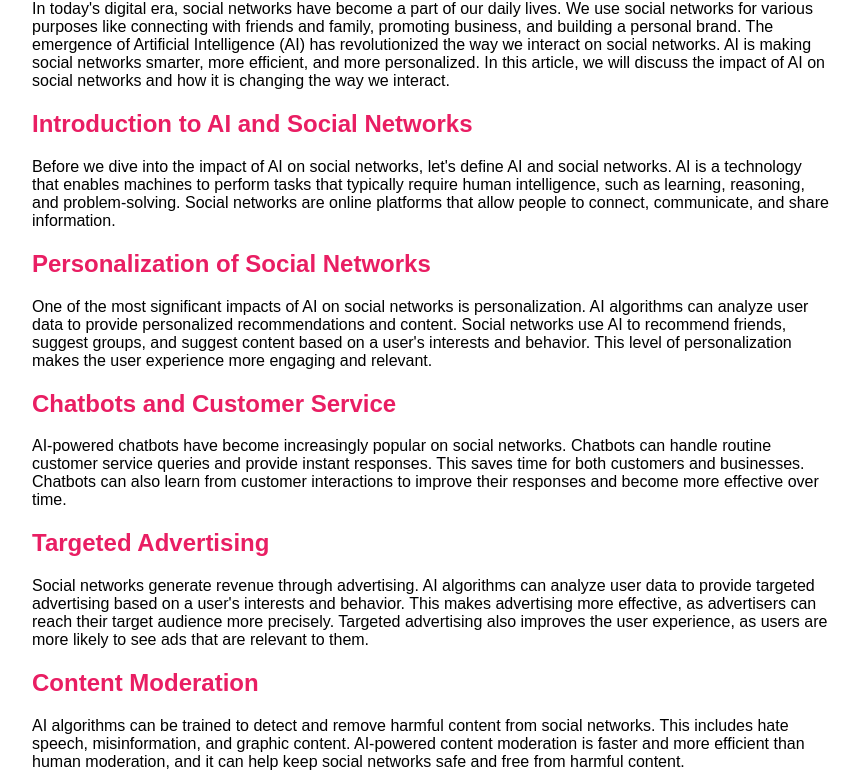
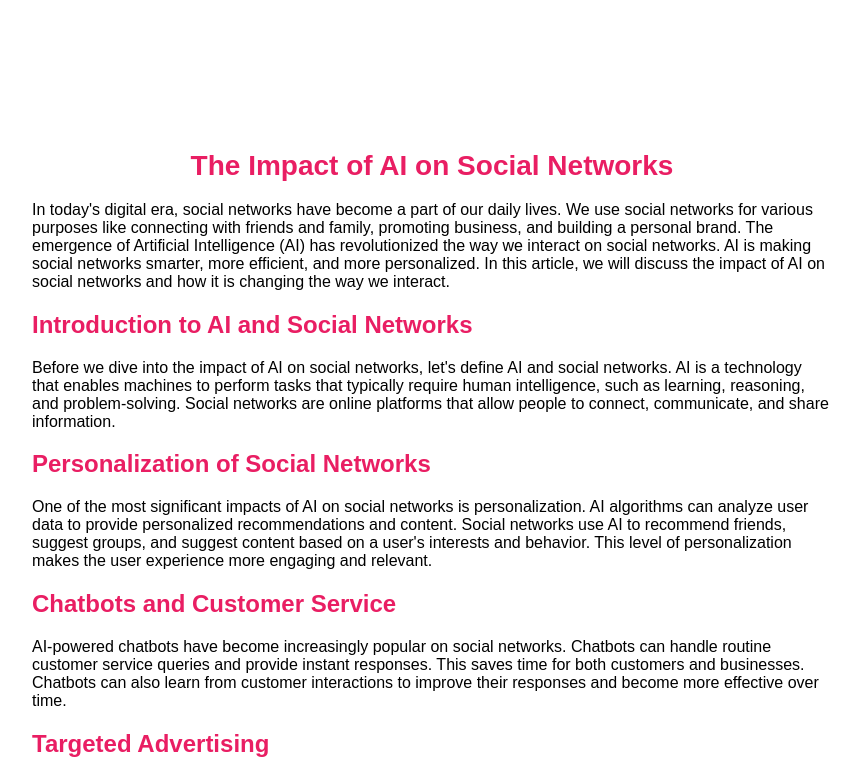
Before and after one commit to liongarad/chatgptonline, a plain HTML site: page index.html in a window 1280 px wide. Shown: the top 778 px of the page, without its empty margins (208-1067 px from the left). Drawn offline with Linux system fonts and the light colour scheme.

Commit message:
Update index.html

```diff
--- a/index.html
+++ b/index.html
@@ -8,7 +8,8 @@
 	</style>
 </head>
 <body>
- In today's digital era, social networks have become a part of our daily lives. We use social networks for various purposes like connecting with friends and family, promoting business, and building a personal brand. The emergence of Artificial Intelligence (AI) has revolutionized the way we interact on social networks. AI is making social networks smarter, more efficient, and more personalized. In this article, we will discuss the impact of AI on social networks and how it is changing the way we interact.
+	<h1>The Impact of AI on Social Networks</h1>
+		In today's digital era, social networks have become a part of our daily lives. We use social networks for various purposes like connecting with friends and family, promoting business, and building a personal brand. The emergence of Artificial Intelligence (AI) has revolutionized the way we interact on social networks. AI is making social networks smarter, more efficient, and more personalized. In this article, we will discuss the impact of AI on social networks and how it is changing the way we interact.
 <h2>
 <h2>Introduction to AI and Social Networks</h2>
 Before we dive into the impact of AI on social networks, let's define AI and social networks. AI is a technology that enables machines to perform tasks that typically require human intelligence, such as learning, reasoning, and problem-solving. Social networks are online platforms that allow people to connect, communicate, and share information.
```
